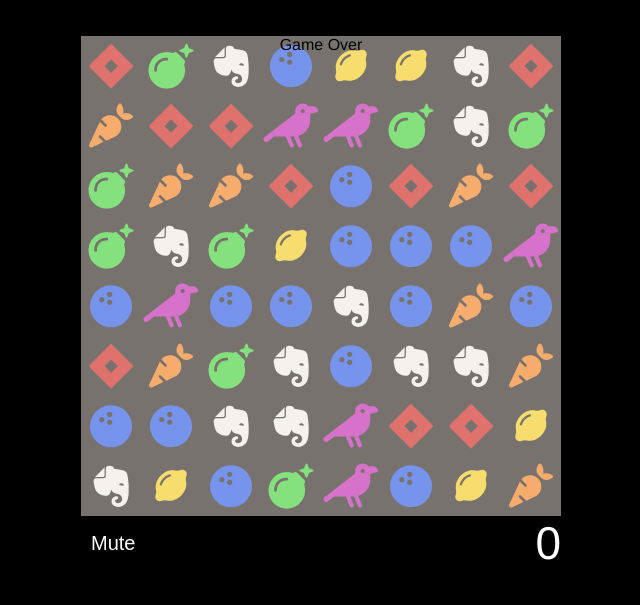
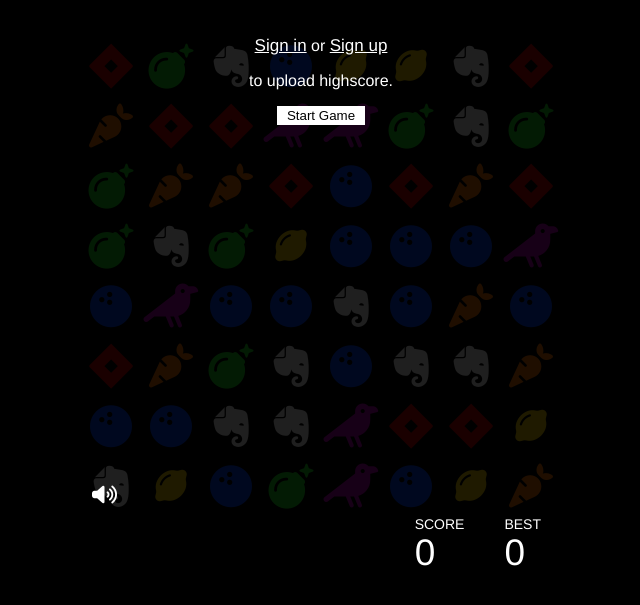
Before and after one commit to MichaelSpencer1995/bejeweled, a PHP site: page / in a window 1280 px wide. Shown: the top 605 px of the page, without its empty margins (319-959 px from the left). Run offline with PHP 8.4, Linux system fonts and the light colour scheme; some libraries are stand-ins or nearby versions.

Commit message:
added menu opening and closing functionality

```diff
--- a/css/index.css
+++ b/css/index.css
@@ -1,20 +1,28 @@
 body {
+    color: white;
     background: black;
     font-family: helvetica;
+}
+
+a {
+    color: white;
+    font-size: 17px;
 }
 
 .game-container {
     position: relative;
 }
 
-.game-message {
-    /* display: none; */
+.menu-container {
+    display: flex;
+    flex-direction: column;
+    justify-content: space-between;
     position: absolute;
     top: 0;
     right: 0;
     bottom: 0;
     left: 0;
-    background: rgba(238, 228, 218, 0.5);
+    background: rgb(0 0 0 / 88%);
     z-index: 100;
     text-align: center;
 }
@@ -30,10 +38,30 @@ body {
     justify-content: space-between;
 }
 
-#score {
+.scores {
+    display: flex;
+}
+
+#score, #highscore {
     color: white;
-    font-size: 46px;
+    font-size: 37px;
+    display: flex;
+    flex-direction: column-reverse;
+    padding: 0 20px;
 }
+
+#score::after, #highscore::after {
+    font-size: 14px;
+}
+
+#score::after {
+    content: 'SCORE';
+}
+
+#highscore::after {
+    content: 'BEST';
+}
+
 
 #game-board {
     background-position:0 0, 10px 0, 10px -10px, 0px 10px;
@@ -48,23 +76,40 @@ body {
     /* overflow: hidden; */
 }
 
+#mute {
+    font-size: 20px;
+    padding: 11px;
+}
+
+
 .toggle-mute {
     color: red !important;
 }
 
-#start {
-    color: #222222;
-    height: 50px;
-    width: 120px;
-    margin: 12px 0 0 20px;
-    display: none;
+.mute-container {
+    display: flex;
 }
 
-#mute {
-    background: black;
-    color: white;
-    padding: 7px 10px;
+#start {
+    background: white;
     border: none;
+    padding: 2px 10px;
+    cursor: pointer;
+    position: relative;
+}
+#start:hover {
+    top: 1px;
+}
+
+#settings {
+    padding: 11px;
+    font-size: 20px;
+}
+
+#close-menu {
+    position: absolute;
+    right: 0;
+    padding: 5px;
     font-size: 20px;
 }
 
--- a/index.html
+++ /dev/null
@@ -1,31 +0,0 @@
-<!DOCTYPE html>
-<html lang="en">
-<head>
-    <meta charset="UTF-8">
-    <meta http-equiv="X-UA-Compatible" content="IE=edge">
-    <meta name="viewport" content="width=device-width, initial-scale=1.0">
-    <title>Bejeweled</title>
-    <link href="css/index.css" rel="stylesheet">
-    <script src="https://kit.fontawesome.com/07fc9dc957.js" crossorigin="anonymous"></script>
-</head>
-<body>
-<div class="container">
-    <div class="game-container">
-        <div class="game-message">Game Over</div>
-        <div id="game-board"></div>
-    </div>
-    <button id="start">Start</button>
-    <div class="lower-container">
-        <button id="mute">Mute</button>
-        <div id="score"></div>
-    </div>
-</div>
-<script src="js/config.js"></script>
-<script src="js/state-and-selectors.js"></script>
-<script src="js/helpers.js"></script>
-<script src="js/draw.js"></script>
-<script src="js/logic.js"></script>
-<script src="js/animations.js"></script>
-<script src="js/index.js"></script>
-</body>
-</html>
--- /dev/null
+++ b/index.php
@@ -0,0 +1,48 @@
+<!DOCTYPE html>
+<html lang="en">
+<head>
+    <meta charset="UTF-8">
+    <meta http-equiv="X-UA-Compatible" content="IE=edge">
+    <meta name="viewport" content="width=device-width, initial-scale=1.0">
+    <title>Bejeweled</title>
+    <link href="css/index.css" rel="stylesheet">
+    <script src="https://kit.fontawesome.com/07fc9dc957.js" crossorigin="anonymous"></script>
+</head>
+<body>
+<div class="container">
+    <div class="game-container">
+        <div class="menu-container">
+            <i id="close-menu"class="far fa-times-circle" style="display: none"></i>
+            <div class="top-half-container">
+                <div class="sign-container">
+                    <a href="#">Sign in</a>
+                    <span>or </span>
+                    <a href="#">Sign up</a>
+                    <p>to upload highscore.</p>
+                </div>
+                <p></p>
+                <button id="start">Start Game</button>
+            </div>
+            <div class="mute-container">
+                <i id="mute"class="fas fa-volume-up"></i>
+            </div>
+        </div>
+        <div id="game-board"></div>
+    </div>
+    <div class="lower-container">
+        <div><i style="display: none" id="settings" class="fas fa-cog"></i></div>
+        <div class="scores">
+            <div id="score">0</div>
+            <div id="highscore">0</div>
+        </div>
+    </div>
+</div>
+<script src="js/config.js"></script>
+<script src="js/state-and-selectors.js"></script>
+<script src="js/helpers.js"></script>
+<script src="js/draw.js"></script>
+<script src="js/logic.js"></script>
+<script src="js/animations.js"></script>
+<script src="js/index.js"></script>
+</body>
+</html>
--- a/js/index.js
+++ b/js/index.js
@@ -104,7 +104,6 @@ function setupButtons() {
             document.getElementById('mute').classList.add('toggle-mute')
         } else {
             document.getElementById('mute').classList.remove('toggle-mute')
-
         }
     })
 }
--- a/js/state-and-selectors.js
+++ b/js/state-and-selectors.js
@@ -1,6 +1,16 @@
 const startButton = document.getElementById('start')
 const muteButton = document.getElementById('mute')
 const gameBoard = document.getElementById('game-board')
+const menu = document.querySelector('.menu-container')
+const gameSettings = document.getElementById('settings')
+const closeMenu = document.getElementById('close-menu')
+
+
+gameSettings.addEventListener('click', handleSettingsClicked)
+startButton.addEventListener('click', handleStartClicked)
+closeMenu.addEventListener('click', handleSettingsClicked)
+
+
 const score = document.getElementById('score')
 const state = {
     score: localStorage.getItem('highscore') || 0,
@@ -20,7 +30,8 @@ const state = {
     jewelsDonePoofing: false,
     scoringPieces: [],
     gameLocked: false,
-    mute: false
+    mute: false,
+    menuOpen: true
 }
 
 const sounds = {
@@ -28,3 +39,22 @@ const sounds = {
     swoop: new Audio('./sfx/swoop2.mp3'),
     score: new Audio('./sfx/score1.mp3')
 }
+
+function handleStartClicked() {
+    menu.style.display = 'none'
+    state.menuOpen = false
+    gameSettings.style.display = 'block'
+    closeMenu.style.display = 'block'
+    startButton.style.display = 'none'
+}
+
+function handleSettingsClicked() {
+    state.menuOpen = !state.menuOpen
+    console.log(state.menuOpen)
+    if(state.menuOpen) {
+        menu.style.display = 'flex'
+    } else {
+        menu.style.display = 'none'
+
+    }
+}
```
